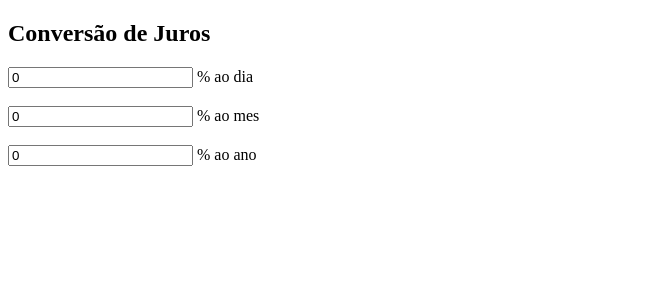
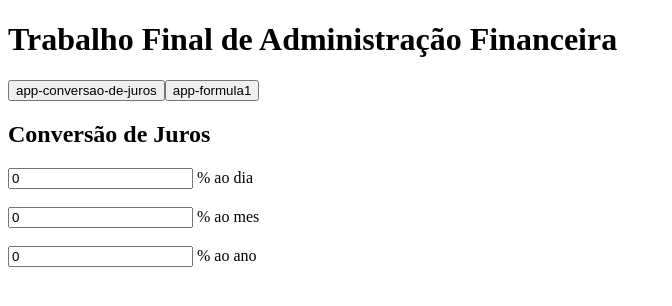
Before and after one commit to danilo-p/adm-fin-tp-final, an Angular app: page / in a window 1280 px wide. Shown: the top 306 px of the page, without its empty margins (0-672 px from the left). Built offline with nearby package versions, Linux system fonts and the light colour scheme.

Commit message:
add formula1

```diff
--- a/src/app/app.component.html
+++ b/src/app/app.component.html
@@ -1 +1,12 @@
-<app-conversao-de-juros></app-conversao-de-juros>
+<h1>Trabalho Final de Administração Financeira</h1>
+
+<button (click)="selecionaTab('app-conversao-de-juros')">app-conversao-de-juros</button>
+<button (click)="selecionaTab('app-formula1')">app-formula1</button>
+
+<div *ngIf="tab == 'app-conversao-de-juros'">
+  <app-conversao-de-juros></app-conversao-de-juros>
+</div>
+
+<div *ngIf="tab == 'app-formula1'">
+  <app-formula1></app-formula1>
+</div>
--- a/src/app/app.component.ts
+++ b/src/app/app.component.ts
@@ -6,5 +6,9 @@ import { Component } from '@angular/core';
   styleUrls: ['./app.component.css']
 })
 export class AppComponent {
-  title = 'adm-fin-tp-final';
+  tab = "app-conversao-de-juros";
+
+  selecionaTab(tab) {
+    this.tab = tab;
+  }
 }
--- a/src/app/app.module.ts
+++ b/src/app/app.module.ts
@@ -4,11 +4,13 @@ import { FormsModule } from '@angular/forms';
 
 import { AppComponent } from './app.component';
 import { ConversaoDeJurosComponent } from './conversao-de-juros/conversao-de-juros.component';
+import { Formula1Component } from './formula1/formula1.component';
 
 @NgModule({
   declarations: [
     AppComponent,
-    ConversaoDeJurosComponent
+    ConversaoDeJurosComponent,
+    Formula1Component
   ],
   imports: [
     BrowserModule,
--- /dev/null
+++ b/src/app/formula1/formula1.component.html
@@ -0,0 +1,2 @@
+<h2>Formula1</h2>
+<input type="file" (change)="onFileSelect($event.target)" name="myfile" />
--- /dev/null
+++ b/src/app/formula1/formula1.component.ts
@@ -0,0 +1,42 @@
+import { Component, OnInit } from '@angular/core';
+
+@Component({
+  selector: 'app-formula1',
+  templateUrl: './formula1.component.html',
+  styleUrls: ['./formula1.component.css']
+})
+export class Formula1Component implements OnInit {
+  csvContent: string;
+
+  constructor() {}
+  ngOnInit() {}
+
+  onFileLoad(fileLoadedEvent) {
+    const textFromFileLoaded = fileLoadedEvent.target.result;
+    this.csvContent = textFromFileLoaded;
+    alert(this.csvContent);
+    let csvLines = this.csvContent.split("\n");
+    let csv = csvLines.map(csvLine => csvLine.split(","));
+    console.log(csv[0][0]);
+  }
+
+  onFileSelect(input: HTMLInputElement) {
+    const files = input.files;
+    var content = this.csvContent;
+
+    if (files && files.length) {
+      /*
+          console.log("Filename: " + files[0].name);
+          console.log("Type: " + files[0].type);
+          console.log("Size: " + files[0].size + " bytes");
+          */
+
+      const fileToRead = files[0];
+
+      const fileReader = new FileReader();
+      fileReader.onload = this.onFileLoad;
+
+      fileReader.readAsText(fileToRead, "UTF-8");
+    }
+  }
+}
```
Also changed, not shown: src/app/formula1/formula1.component.css (added), 1 other file (tests, documents, lock files or other folders).
